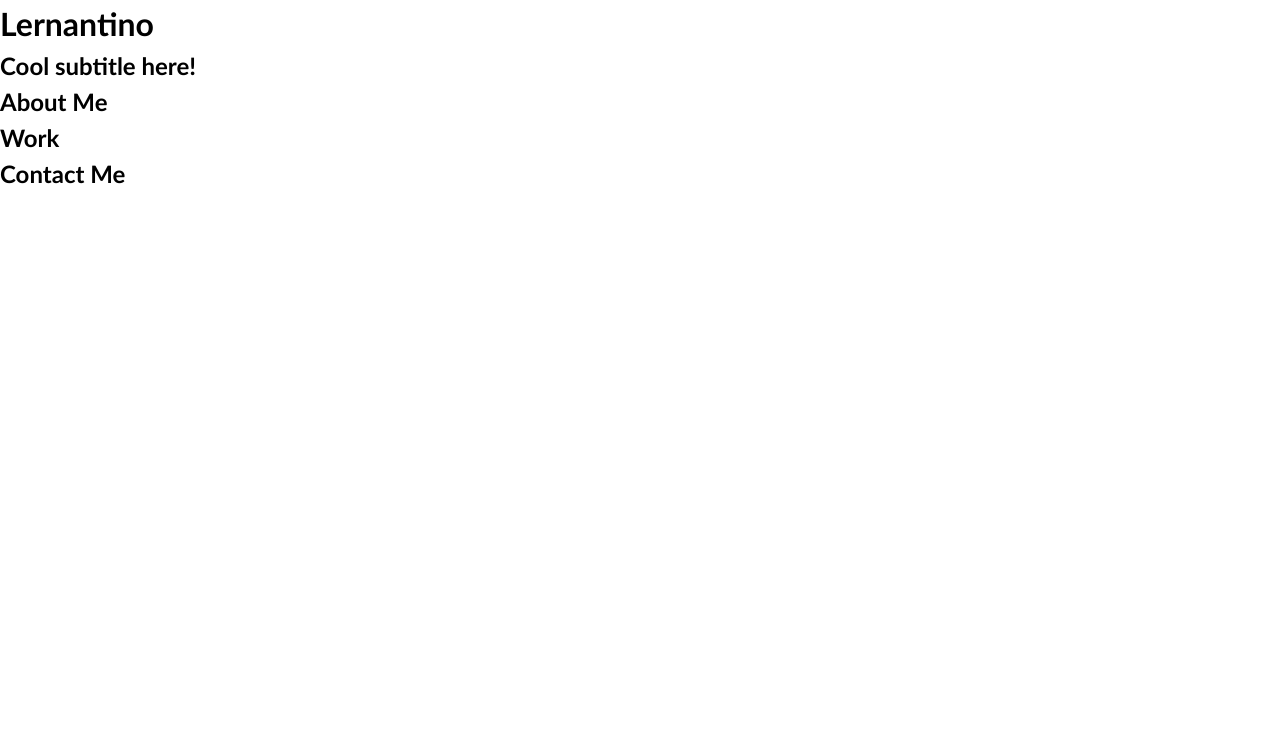
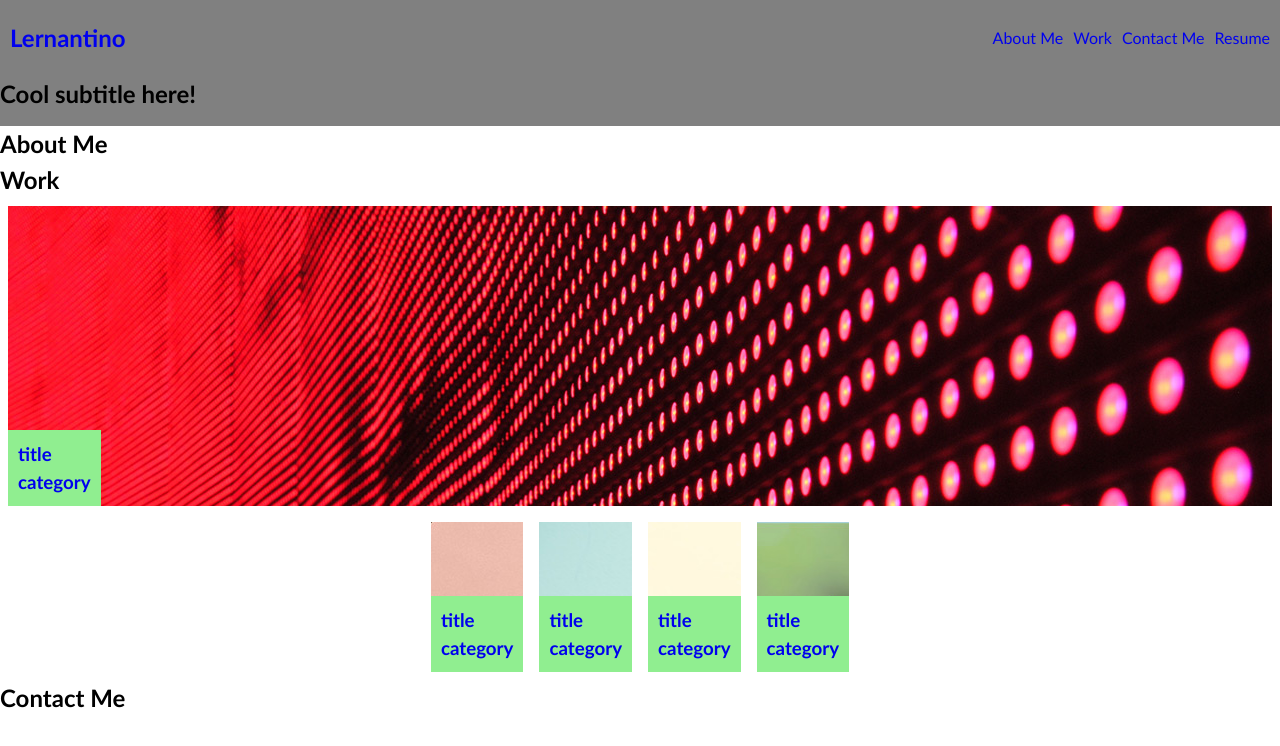
Before and after one commit to ammocodes/ammocodes_Portfolio, a plain HTML site: page starter/index.html in a window 1280 px wide. Drawn offline with Linux system fonts and the light colour scheme; files that its build step writes are made by us from their sources.

Commit message:
Navbar, header and css

```diff
--- a/starter/css/style.css
+++ b/starter/css/style.css
@@ -1,5 +1,7 @@
 * {
   box-sizing: border-box;
+  text-decoration: none;
+  /* border: 1px solid red; */
 }
 
 body {
@@ -7,6 +9,40 @@ body {
   padding: 0;
   font-family: 'Trebuchet MS', 'Lucida Sans Unicode', 'Lucida Grande', 'Lucida Sans', Arial, sans-serif;
   line-height: 1.5;
+}
+
+.header {
+  background-color: grey;
+}
+
+.nav-bar {
+  display: flex;
+  justify-content: space-between;
+  background-color: grey;
+}
+
+.nav-items {
+  display: flex;
+}
+
+.title {
+  display: flex;
+  justify-content: center;
+  align-items: center;
+  padding: 10px;
+}
+
+.hero-banner {
+  background-color: grey;
+  height: 50px;
+}
+
+ul {
+  list-style: none;
+  width: 100%;
+  display: flex;
+  gap: 10px;
+  padding: 10px;
 }
 
 h1,
@@ -21,3 +57,62 @@ h6 {
 p {
   margin: 0;
 }
+
+.proj1 {
+  background-image: url(../images/02-portfolio-1.jpg);
+}
+
+.proj2 {
+  background-image: url(../images/02-portfolio-2.jpg);
+}
+
+.proj3 {
+  background-image: url(../images/02-portfolio-3.jpg);
+}
+
+.proj4 {
+  background-image: url(../images/02-portfolio-4.jpg);
+}
+
+.proj5 {
+  background-image: url(../images/02-run-buddy.jpg);
+}
+
+/* parent flex container */
+.flex {
+  display: flex;
+  flex-direction: row;
+  justify-content: center;
+  flex-wrap: wrap;
+}
+
+/* cards */
+.flex-item {
+  display: flex;
+  align-items: flex-end;
+  flex-basis: calc(50% - 1);
+  margin: 0.5em;
+  min-height: 150px;
+}
+
+.flex-item:first-child {
+  min-height: 300px;
+  /* added the size of the first card */
+  flex-basis: 100%;
+}
+
+.flex-item div {
+  background-color: lightgreen;
+  padding: 10px;
+}
+
+/* When the screen is less than 768px, cards go to 100% width */
+@media screen and (max-width: 768px) {
+  .flex-item {
+    flex-basis: 100%;
+  }
+  .flex-item:first-child {
+    min-height: 150px;
+  }
+
+}
--- a/starter/index.html
+++ b/starter/index.html
@@ -5,15 +5,26 @@
   <meta charset="UTF-8">
   <meta name="viewport" content="width=device-width, initial-scale=1.0">
   <meta http-equiv="X-UA-Compatible" content="ie=edge">
-  <title>Lernantino // Web Developer</title>
-  <link rel="stylesheet" href="./assets/css/style.css" />
+  <link rel="stylesheet" href="css/style.css">
+  <title>Ammocodes // Web Developer</title>
+
 </head>
 
 <body>
   <!-- main logo / nav -->
+
   <header>
-    <h1>Lernantino</h1>
-    <nav>
+    <nav class="nav-bar">
+      <div class="title">
+        <h1 class="main-logo"><a href="#">Lernantino</a></h1></div>
+        <div class="nav-items">
+        <ul>
+        <li><a href="#">About Me</a></li>
+        <li><a href="#">Work</a></li>
+        <li><a href="#">Contact Me</a></li>
+        <li><a href="#">Resume</a></li>
+      </ul>
+    </div>
     </nav>
   </header>
 
@@ -33,6 +44,48 @@
     <!-- portfolio container -->
     <section class="page-section" id="work">
       <h2>Work</h2>
+      <!-- parent flex container -->
+      <div class="flex">
+        <!-- first card -->
+        <a href="#" class="proj1 flex-item">
+          <div>
+            <h3>title
+            <p>category</p>
+          </h3>
+          </div>
+        </a>
+        <!-- second card -->
+        <a href="#" class="proj2 flex-item">
+          <div>
+            <h3>title
+            <p>category</p>
+          </h3>
+          </div>
+        </a>
+        <!-- third card -->
+        <a href="#" class="proj3 flex-item">
+          <div>
+            <h3>title
+            <p>category</p>
+          </h3>
+          </div>
+        </a>
+        <!-- fourth card -->
+        <a href="#" class="proj4 flex-item">
+          <div>
+            <h3>title
+            <p>category</p>
+          </h3>
+          </div>
+        </a>
+        <!-- fifth card -->
+        <a href="#" class="proj5 flex-item">
+          <div>
+            <h3>title
+            <p>category</p>
+          </h3>
+          </div>
+        </a>
     </section>
 
     <!-- contact -->
```
